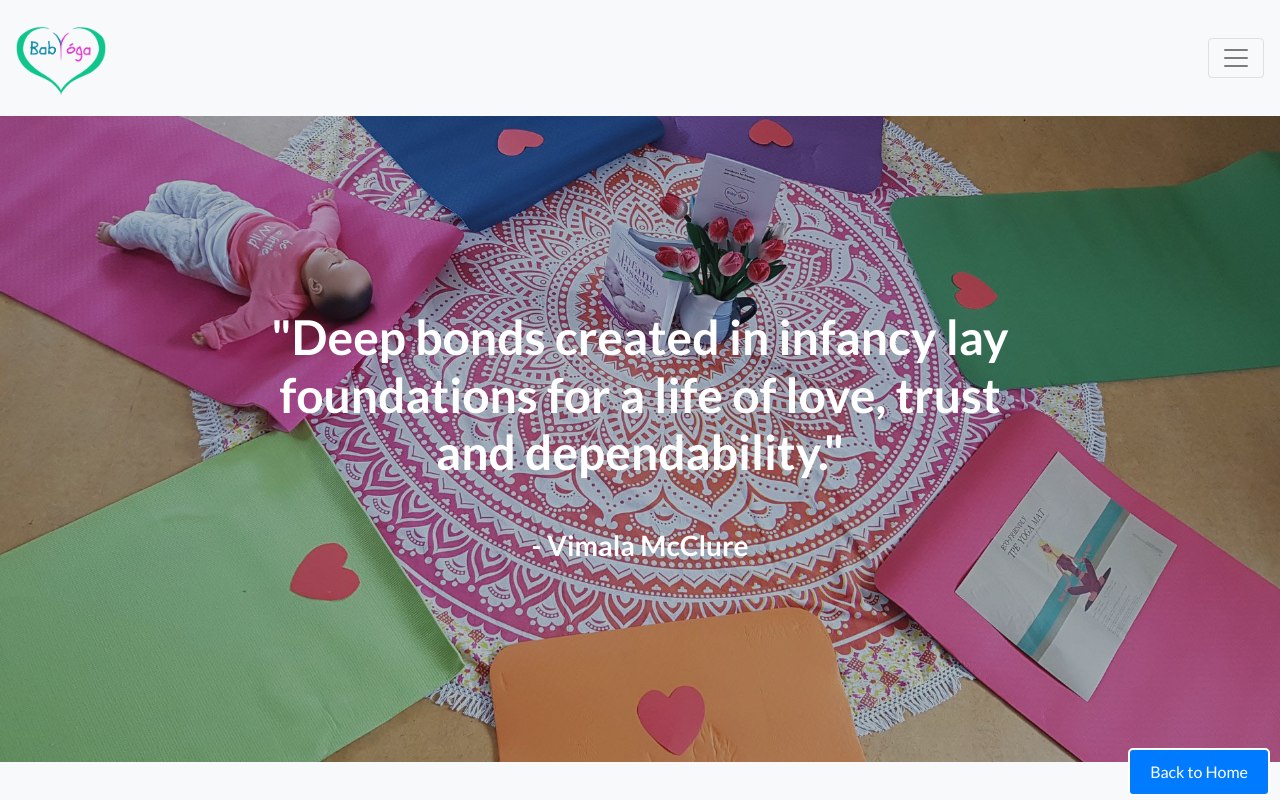
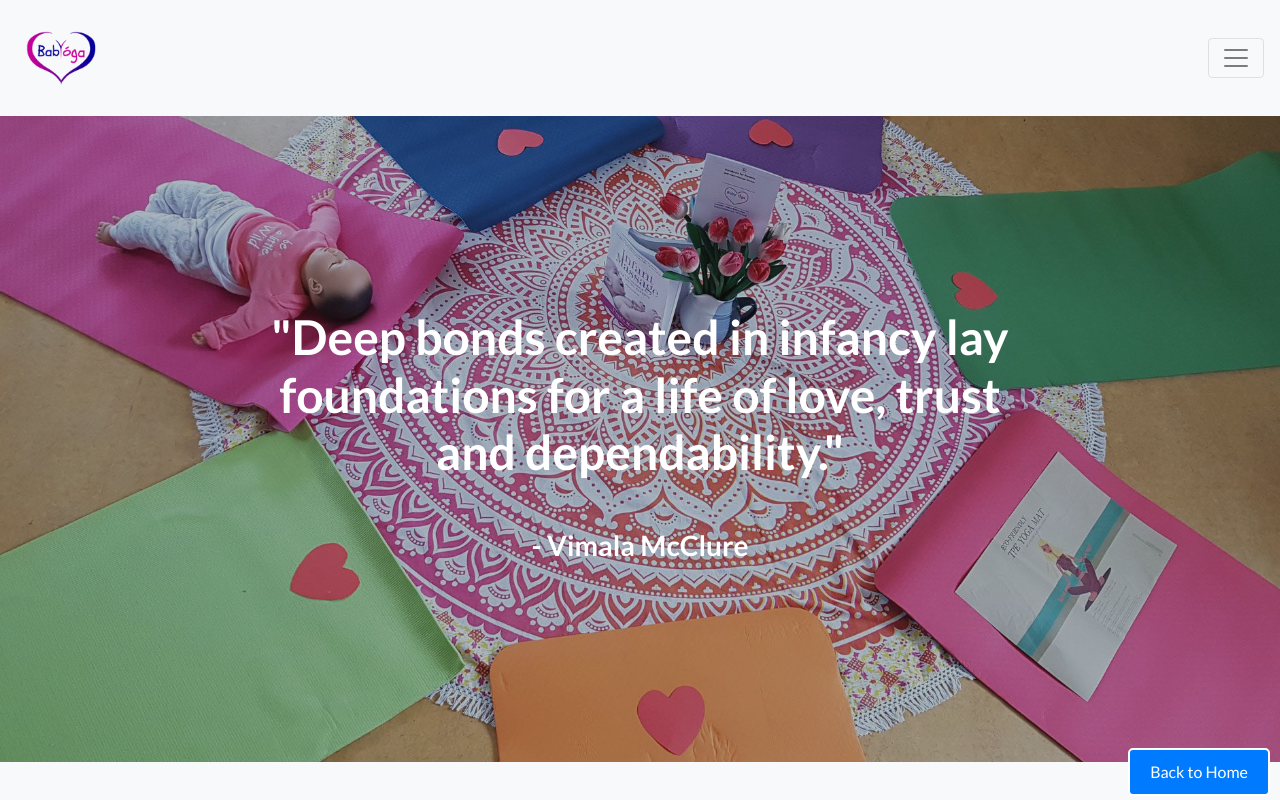
Before and after one commit to Sinead199/Sinead199.github.io, a website: page index.html in a window 1280 px wide. Shown: the top 800 px of the page. Drawn offline with nearby package versions, Linux system fonts and the light colour scheme.

Commit message:
link to logo

```diff
--- a/index.html
+++ b/index.html
@@ -39,7 +39,7 @@
   <!--Navbar expandable -->
 			<nav class="navbar navbar-light bg-light static-top">
 				<div class="navbar-brand" href="index.html">
-					<img class="header-logo" src="logo/logo.png" alt="">
+					<img class="header-logo" src="logo/finLogo.png" alt="">
 				</div>
 			  <button class="navbar-toggler" type="button" data-toggle="collapse" data-target="#navbarNavAltMarkup" aria-controls="navbarNavAltMarkup" aria-expanded="false" aria-label="Toggle navigation">
 				<span class="navbar-toggler-icon"></span>
```
